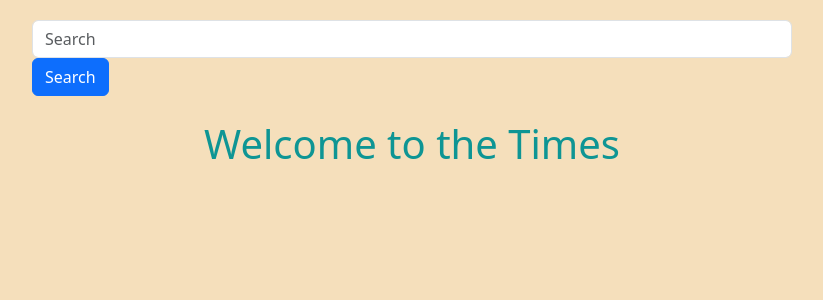
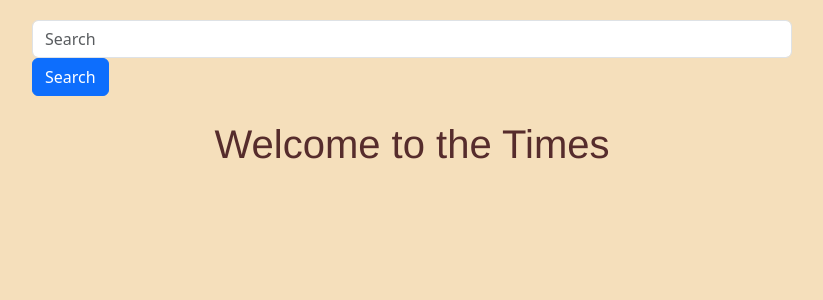
Before and after one commit to obedNuertey1/news-website, a Flask app: page / in a window 1280 px wide. Shown: the part 63-363 px from the top of the page, without its empty margins (228-1051 px from the left). Run offline with Flask 2, Linux system fonts and the light colour scheme; data that the repository does not hold is empty; style sheets or scripts are compiled from the project's sources.

Commit message:
patch: on line 56 to 61 ./static/styles.scss

```diff
--- a/static/styles.scss
+++ b/static/styles.scss
@@ -51,3 +51,11 @@ body{
     margin: 0 auto;
     padding: 20px
 }
+
+
+h1{
+    color: $primary-color;
+    text-align: center;
+    margin-bottom: 30px;
+    font-family: $font-family-main;
+}
```
